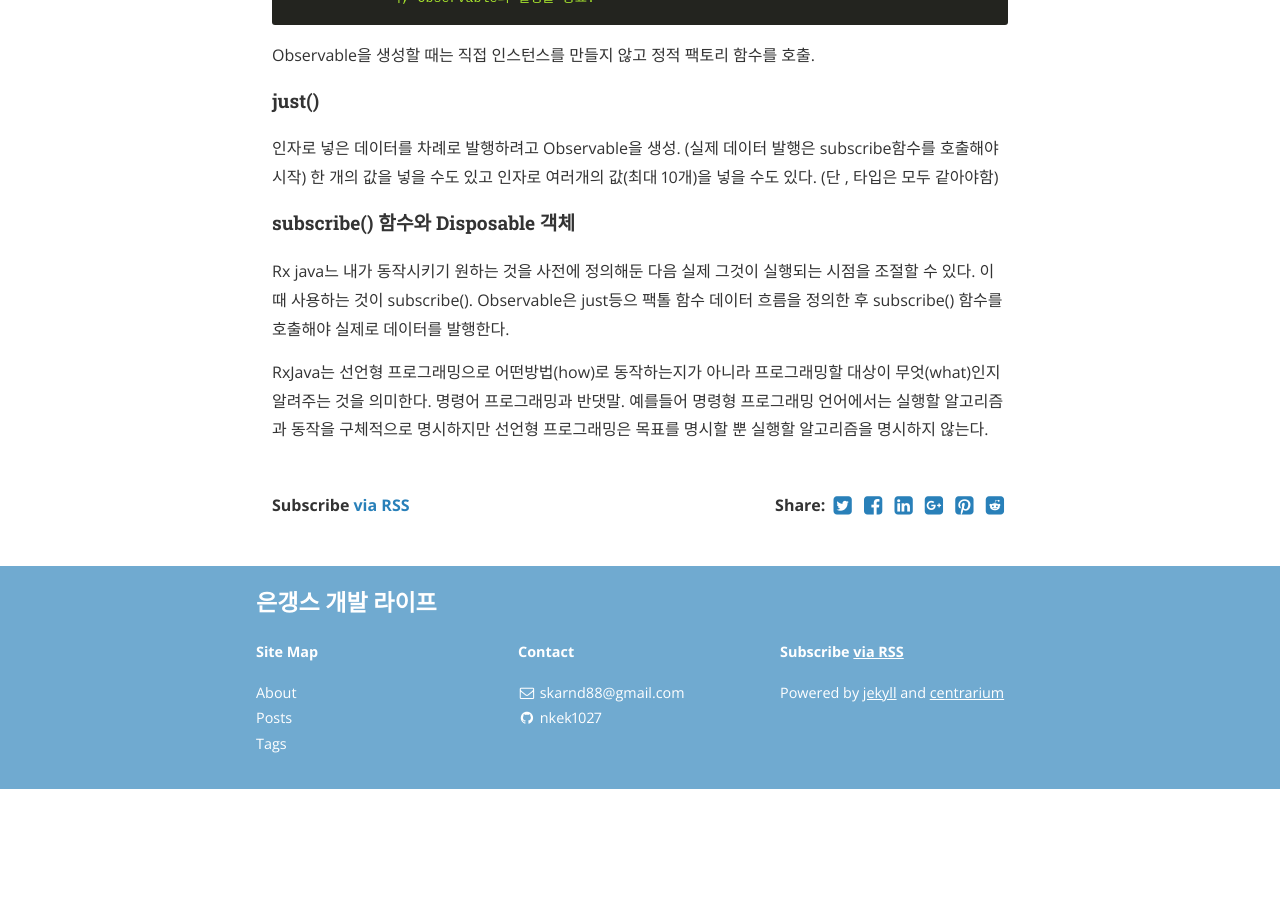
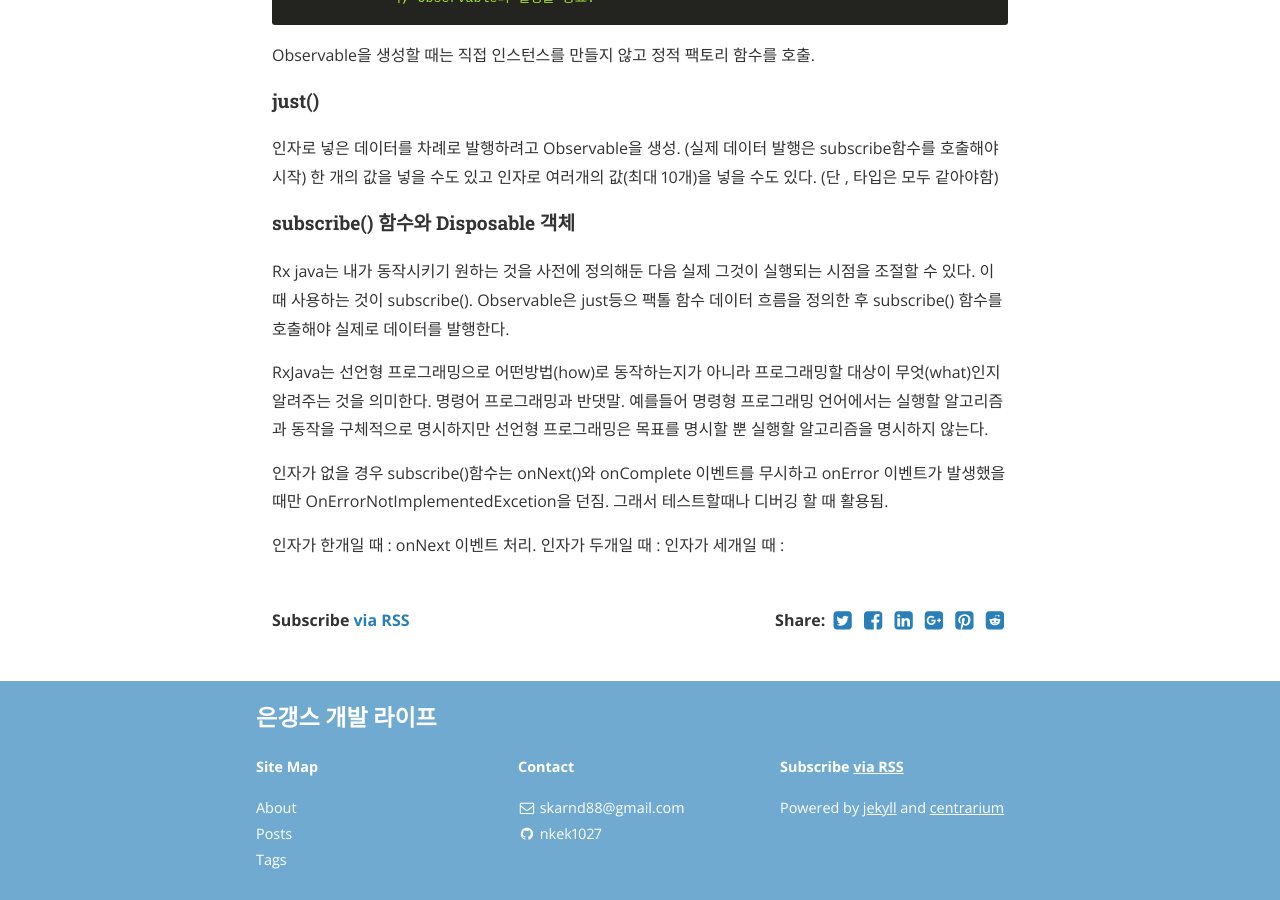
Before and after one commit to nkek1027/jekyll_centrarium_now, a Jekyll site: the page built from _posts/2018-11-14-rxjava_observable.md, in a window 1280 px wide and 900 px high, scrolled down 1170 px. Built offline with Jekyll 4.4.1, drawn with Linux system fonts in a browser that asks for light colours; nearby versions of some CDN libraries; before the commit the page ends 1959 px from its top, so only the background shows below that.

Commit message:
Update 2018-11-14-rxjava_observable.md

```diff
--- a/_posts/2018-11-14-rxjava_observable.md
+++ b/_posts/2018-11-14-rxjava_observable.md
@@ -35,7 +35,13 @@ Observable을 생성할 때는 직접 인스턴스를 만들지 않고 정적
 한 개의 값을 넣을 수도 있고 인자로 여러개의 값(최대 10개)을 넣을 수도 있다. (단 , 타입은 모두 같아야함)
 
 #### subscribe() 함수와 Disposable 객체
-Rx java느 내가 동작시키기 원하는 것을 사전에 정의해둔 다음 실제 그것이 실행되는 시점을 조절할 수 있다.
+Rx java는 내가 동작시키기 원하는 것을 사전에 정의해둔 다음 실제 그것이 실행되는 시점을 조절할 수 있다.
 이때 사용하는 것이 subscribe(). Observable은 just등으 팩톨 함수 데이터 흐름을 정의한 후 subscribe() 함수를 호출해야 실제로 데이터를 발행한다.
 
 RxJava는 선언형 프로그래밍으로 어떤방법(how)로 동작하는지가 아니라 프로그래밍할 대상이 무엇(what)인지 알려주는 것을 의미한다. 명령어 프로그래밍과 반댓말. 예를들어 명령형 프로그래밍 언어에서는 실행할 알고리즘과 동작을 구체적으로 명시하지만 선언형 프로그래밍은 목표를 명시할 뿐 실행할 알고리즘을 명시하지 않는다.
+
+인자가 없을 경우 subscribe()함수는 onNext()와 onComplete 이벤트를 무시하고 onError 이벤트가 발생했을 때만 OnErrorNotImplementedExcetion을 던짐. 그래서 테스트할때나 디버깅 할 때 활용됨.
+
+인자가 한개일 때 : onNext 이벤트 처리.
+인자가 두개일 때 :
+인자가 세개일 때 :
```
